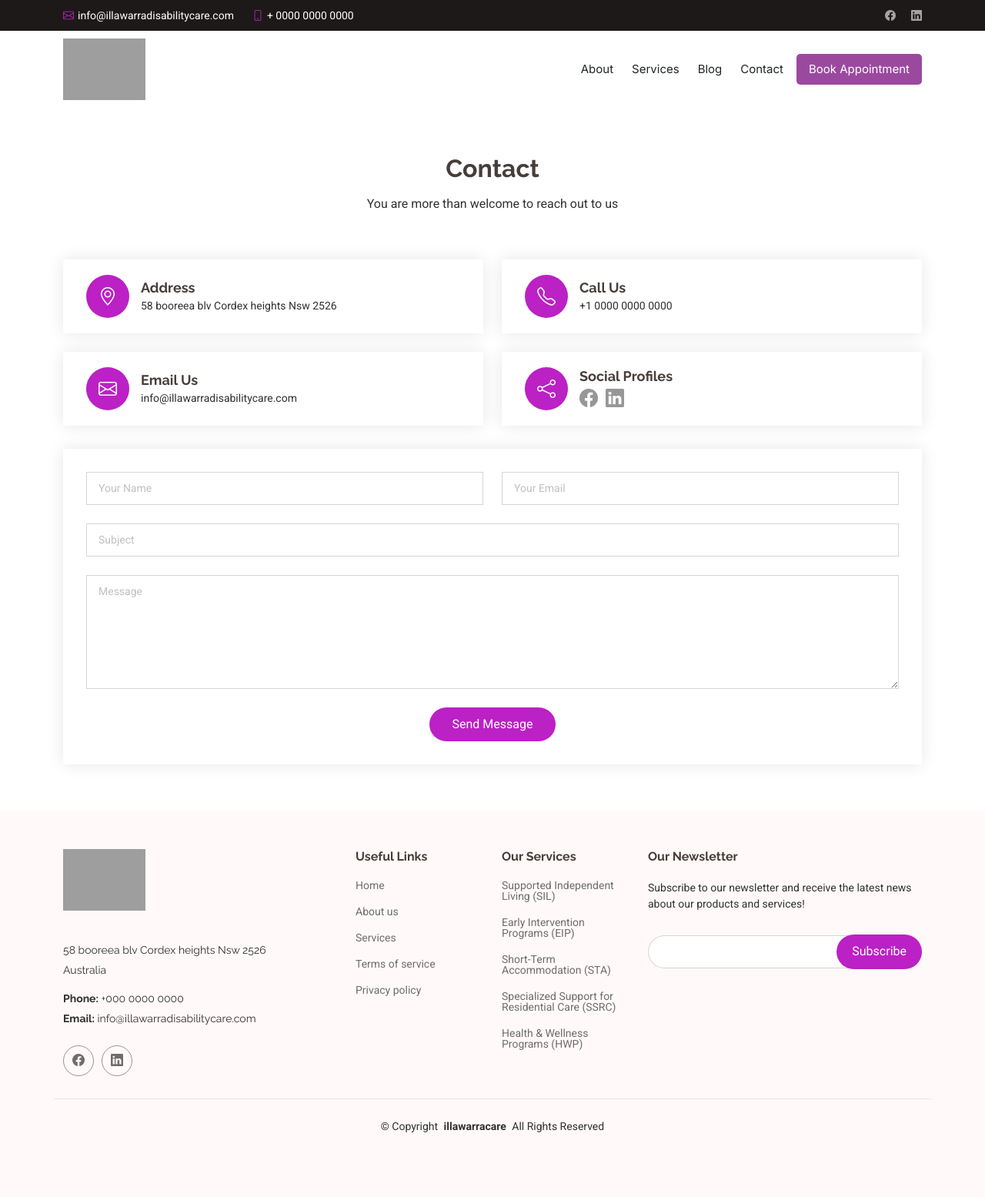
After one commit to Daniel-Kenan/illaware, a Flask app: page /contact in a window 1280 px wide. The commit adds this page. Shown: the whole page at 77% size. Run offline with Flask 2, Linux system fonts and the light colour scheme; some libraries are stand-ins or nearby versions; grey boxes are pictures that could not be loaded.

Commit message:
added contact page

```diff
--- a/index.html
+++ b/index.html
@@ -552,7 +552,7 @@
     </section><!-- /Faq Section -->
 
     <!-- Contact Section -->
-    <!-- <section id="contact" class="contact section">
+    <section id="contact" class="contact section">
 
 
       <div class="container section-title" data-aos="fade-up">
@@ -644,7 +644,7 @@
 
       </div>
 
-    </section> -->
+    </section>
 
   </main>
 
--- a/server.py
+++ b/server.py
@@ -15,6 +15,10 @@ def home():
 def appointment():
     return render("Appointment.html",title="Fulltanksa - Home")
 
+@app.route("/contact")
+def contactus():
+    return render("Contact.html",title="Fulltanksa - Home")
+
 
 if __name__ == "__main__":
     app.run( host='0.0.0.0', port=8765, debug=True)
--- a/templates/Components/Navbar.html
+++ b/templates/Components/Navbar.html
@@ -13,7 +13,7 @@
           <li><a href="https://illawarracare.com/dayopportunities/">Day Opportunities</a></li>
         </ul>
       </li> -->
-      <li><a href="#contact">Contact</a></li>
+      <li><a href="/contact">Contact</a></li>
       <li style="margin-left: 5px;">
         <a href="/book-appointment" class="btn" style="padding: 8px 15px; background-color: #9b499f; color: #fff; border-radius: 5px;">Book Appointment</a>
       </li>
--- /dev/null
+++ b/templates/Contact.html
@@ -0,0 +1,193 @@
+<!DOCTYPE html>
+<html lang="en">
+
+<head>
+  <meta charset="utf-8">
+  <meta content="width=device-width, initial-scale=1.0" name="viewport">
+  <title>Contact | Illaware</title>
+  <meta name="description" content="">
+  <meta name="keywords" content="">
+
+  <!-- Favicons -->
+  <link href="/static/assets/img/favicon.png" rel="icon">
+  <link href="/static/assets/img/apple-touch-icon.png" rel="apple-touch-icon">
+
+  <!-- Fonts -->
+  <link href="https://fonts.googleapis.com" rel="preconnect">
+  <link href="https://fonts.gstatic.com" rel="preconnect" crossorigin>
+  <link href="https://fonts.googleapis.com/css2?family=Roboto:ital,wght@0,100;0,300;0,400;0,500;0,700;0,900;1,100;1,300;1,400;1,500;1,700;1,900&family=Raleway:ital,wght@0,100;0,200;0,300;0,400;0,500;0,600;0,700;0,800;0,900;1,100;1,200;1,300;1,400;1,500;1,600;1,700;1,800;1,900&family=Inter:wght@100;200;300;400;500;600;700;800;900&display=swap" rel="stylesheet">
+
+  <!-- Vendor CSS Files -->
+  <link href="/static/assets/vendor/bootstrap/css/bootstrap.min.css" rel="stylesheet">
+  <link href="/static/assets/vendor/bootstrap-icons/bootstrap-icons.css" rel="stylesheet">
+  <link href="/static/assets/vendor/aos/aos.css" rel="stylesheet">
+  <link href="/static/assets/vendor/glightbox/css/glightbox.min.css" rel="stylesheet">
+  <link href="/static/assets/vendor/swiper/swiper-bundle.min.css" rel="stylesheet">
+
+  <link href="/static/assets/css/main.css" rel="stylesheet">
+
+</head>
+
+<body class="index-page">
+
+  <header id="header" class="header sticky-top">
+
+    <div class="topbar d-flex align-items-center dark-background">
+      <div class="container d-flex justify-content-center justify-content-md-between">
+        <div class="contact-info d-flex align-items-center">
+          <i class="bi bi-envelope d-flex align-items-center"><a href="mailto:info@illawarradisabilitycare.com">info@illawarradisabilitycare.com</a></i>
+          <i class="bi bi-phone d-flex align-items-center ms-4"><span>+ 0000 0000 0000</span></i>
+        </div>
+        <div class="social-links d-none d-md-flex align-items-center">
+
+          <a href="https://www.facebook.com/illawarradisabilitycareltd?_rdr" target="_blank" class="facebook"><i class="bi bi-facebook"></i></a>
+
+          <a href="https://au.linkedin.com/company/illawarradisabilitycare" target="_blank"  class="linkedin"><i class="bi bi-linkedin"></i></a>
+        </div>
+      </div>
+    </div><!-- End Top Bar -->
+
+    <div class="branding d-flex align-items-cente">
+
+      <div class="container position-relative d-flex align-items-center justify-content-between">
+        <a href="index.html" class="logo d-flex align-items-center">
+          <!-- Uncomment the line below if you also wish to use an image logo -->
+          <!-- <img src="assets/img/logo.png" alt=""> -->
+          <h1 class="sitename"><img src="https://illawarracare.com/wp-content/uploads/2024/09/illawarradisabilitycare.com_.au--1024x268.png.webp" alt=""></h1>
+        </a>
+
+        {% include 'Components/Navbar.html' %}
+
+
+      </div>
+
+    </div>
+
+  </header>
+
+  <main class="main">
+
+
+
+
+
+    <!-- Contact Section -->
+    <section id="contact" class="contact section">
+
+
+      <div class="container section-title" data-aos="fade-up">
+        <h2>Contact</h2>
+        <p>You are more than welcome to reach out to us</p>
+      </div>
+
+      <div class="container" data-aos="fade-up" data-aos-delay="100">
+
+        <div class="row gy-4">
+
+          <div class="col-md-6">
+            <div class="info-item d-flex align-items-center" data-aos="fade-up" data-aos-delay="200">
+              <i class="icon bi bi-geo-alt flex-shrink-0"></i>
+              <div>
+                <h3>Address</h3>
+                <p>58 booreea blv Cordex heights Nsw 2526</p>
+              </div>
+            </div>
+          </div>
+
+          <div class="col-md-6">
+            <div class="info-item d-flex align-items-center" data-aos="fade-up" data-aos-delay="300">
+              <i class="icon bi bi-telephone flex-shrink-0"></i>
+              <div>
+                <h3>Call Us</h3>
+                <p>+1 0000 0000 0000</p>
+              </div>
+            </div>
+          </div>
+
+          <div class="col-md-6">
+            <div class="info-item d-flex align-items-center" data-aos="fade-up" data-aos-delay="400">
+              <i class="icon bi bi-envelope flex-shrink-0"></i>
+              <div>
+                <h3>Email Us</h3>
+                <p>info@illawarradisabilitycare.com</p>
+              </div>
+            </div>
+          </div>
+
+          <div class="col-md-6">
+            <div class="info-item d-flex align-items-center" data-aos="fade-up" data-aos-delay="500">
+              <i class="icon bi bi-share flex-shrink-0"></i>
+              <div>
+                <h3>Social Profiles</h3>
+                <div class="social-links">
+
+                  <a href="#"><i class="bi bi-facebook"></i></a>
+
+
+                  <a href="#"><i class="bi bi-linkedin"></i></a>
+                </div>
+              </div>
+            </div>
+          </div>
+
+        </div>
+
+        <form action="forms/contact.php" method="post" class="php-email-form" data-aos="fade-up" data-aos-delay="600">
+          <div class="row gy-4">
+
+            <div class="col-md-6">
+              <input type="text" name="name" class="form-control" placeholder="Your Name" required="">
+            </div>
+
+            <div class="col-md-6 ">
+              <input type="email" class="form-control" name="email" placeholder="Your Email" required="">
+            </div>
+
+            <div class="col-md-12">
+              <input type="text" class="form-control" name="subject" placeholder="Subject" required="">
+            </div>
+
+            <div class="col-md-12">
+              <textarea class="form-control" name="message" rows="6" placeholder="Message" required=""></textarea>
+            </div>
+
+            <div class="col-md-12 text-center">
+              <div class="loading">Loading</div>
+              <div class="error-message"></div>
+              <div class="sent-message">Your message has been sent. Thank you!</div>
+
+              <button type="submit">Send Message</button>
+            </div>
+
+          </div>
+        </form>
+
+      </div>
+
+    </section>
+
+  </main>
+
+  {% include 'Components/Footer.html' %}
+
+  <!-- Scroll Top -->
+  <a href="#" id="scroll-top" class="scroll-top d-flex align-items-center justify-content-center"><i class="bi bi-arrow-up-short"></i></a>
+
+  <!-- Preloader -->
+  <div id="preloader"></div>
+
+  <!-- Vendor JS Files -->
+  <script src="/static/assets/vendor/bootstrap/js/bootstrap.bundle.min.js"></script>
+  <script src="/static/assets/vendor/php-email-form/validate.js"></script>
+  <script src="/static/assets/vendor/aos/aos.js"></script>
+  <script src="/static/assets/vendor/glightbox/js/glightbox.min.js"></script>
+  <script src="/static/assets/vendor/swiper/swiper-bundle.min.js"></script>
+  <script src="/static/assets/vendor/imagesloaded/imagesloaded.pkgd.min.js"></script>
+  <script src="/static/assets/vendor/isotope-layout/isotope.pkgd.min.js"></script>
+
+  <!-- Main JS File -->
+  <script src="/static/assets/js/main.js"></script>
+
+</body>
+
+</html>
```
